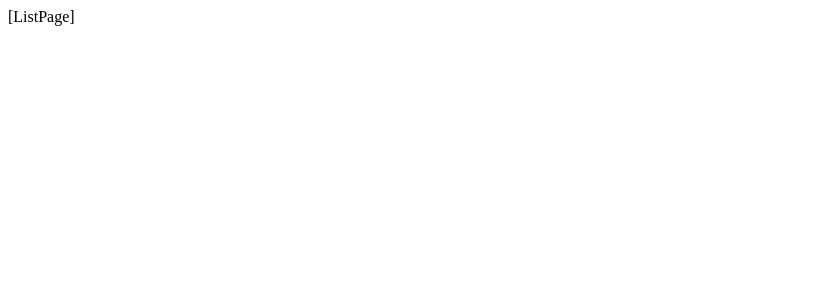
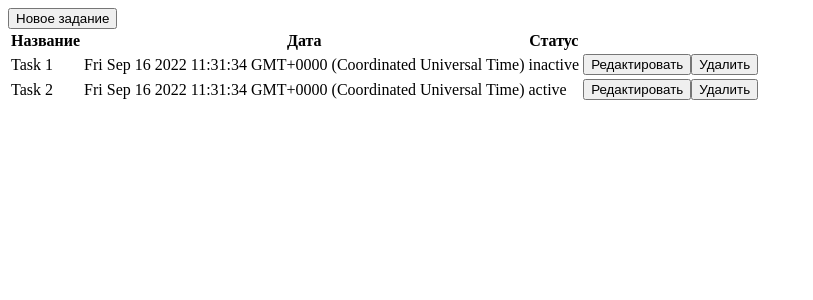
Before and after one commit to oWeRQ/magnit-freework, a Vue app: page / in a window 1280 px wide. Shown: the top 300 px of the page, without its empty margins (0-813 px from the left). Built offline with nearby package versions, Linux system fonts and the light colour scheme.

Commit message:
implement tasks list logic

```diff
--- a/src/components/ListPage.vue
+++ b/src/components/ListPage.vue
@@ -1,3 +1,64 @@
 <template>
-  [ListPage]
+  <div>
+    <button @click="createTask()">Новое задание</button>
+    <table>
+      <thead>
+        <tr>
+          <th>Название</th>
+          <th>Дата</th>
+          <th>Статус</th>
+          <th></th>
+        </tr>
+      </thead>
+      <tbody>
+        <tr v-for="task in tasksStore.tasks" :key="task.id">
+          <td>{{ task.name }}</td>
+          <td>{{ task.date }}</td>
+          <td>{{ task.status }}</td>
+          <td>
+            <button @click="updateTask(task)">Редактировать</button>
+            <button @click="deleteTask(task)">Удалить</button>
+          </td>
+        </tr>
+      </tbody>
+    </table>
+  </div>
 </template>
+
+<script setup>
+  import { useRouter } from 'vue-router';
+  import useTasksStore from '../store/tasks';
+
+  const router = useRouter();
+  const tasksStore = useTasksStore();
+
+  async function confirm(message) {
+    return window.confirm(message);
+  }
+
+  function deleteConfirm(count = 1) {
+    return confirm(`Удалить выбранное?\nВыбрано объектов ${count}`);
+  }
+
+  async function deleteTask(task) {
+    if (await deleteConfirm()) {
+      console.log('delete', task);
+      tasksStore.deleteTask(task);
+    }
+  }
+
+  function updateTask(task) {
+    router.push({
+      name: 'task',
+      params: {
+        id: task.id,
+      },
+    });
+  }
+
+  function createTask() {
+    router.push({
+      name: 'task',
+    });
+  }
+</script>
--- a/src/router/routes.js
+++ b/src/router/routes.js
@@ -2,6 +2,6 @@ import ListPage from '../components/ListPage.vue';
 import TaskPage from '../components/TaskPage.vue';
 
 export default [
-  { path: '/', component: ListPage },
-  { path: '/task/:id', component: TaskPage },
+  { path: '/', component: ListPage, name: 'list' },
+  { path: '/task/:id?', component: TaskPage, name: 'task' },
 ];
--- /dev/null
+++ b/src/store/tasks.js
@@ -0,0 +1,19 @@
+import { defineStore } from 'pinia';
+import { ref } from 'vue';
+
+export default defineStore('tasks', () => {
+  const tasks = ref([
+    { id: 1, name: 'Task 1', date: new Date(), status: 'inactive' },
+    { id: 2, name: 'Task 2', date: new Date(), status: 'active' },
+  ]);
+
+  function deleteTask(task) {
+    console.log(tasks.value);
+    tasks.value = tasks.value.filter(t => t.id !== task.id);
+  }
+
+  return {
+    tasks,
+    deleteTask,
+  };
+});
```
Also changed, not shown: src/components/TasksTable.vue (added).
